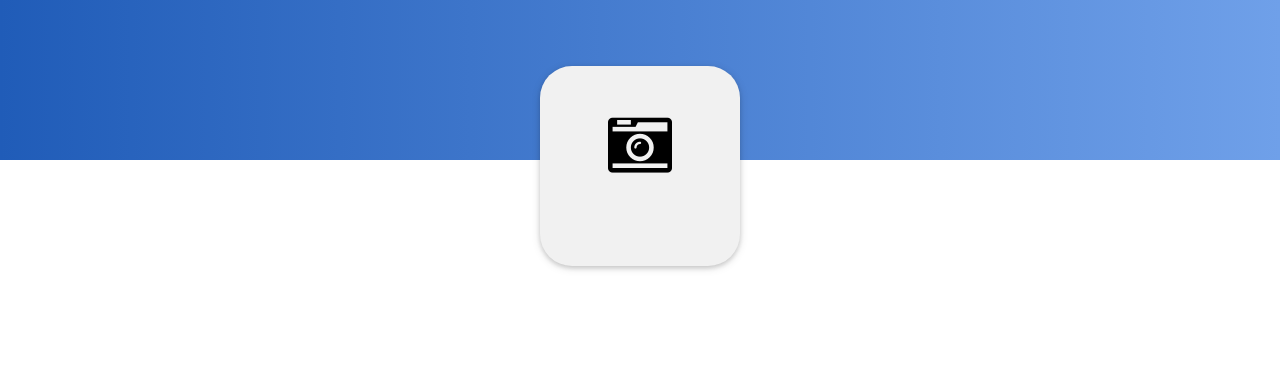
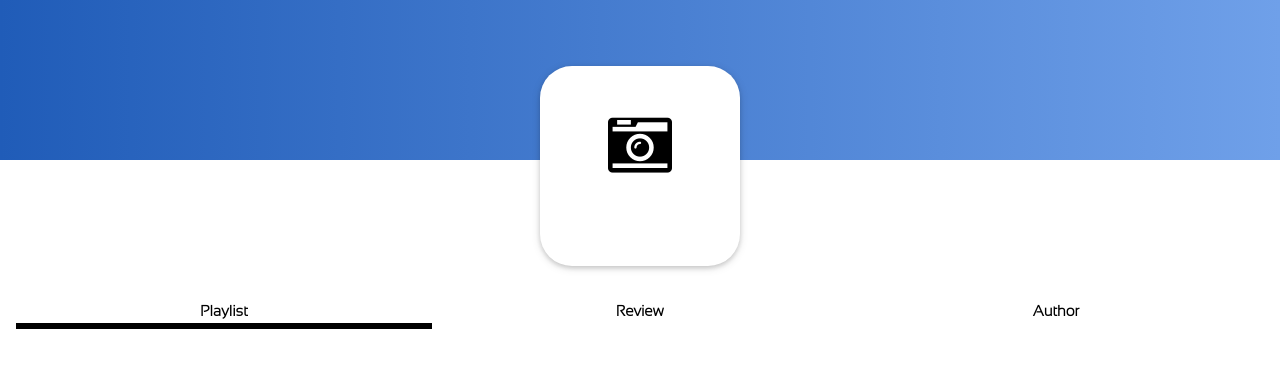
Before and after one commit to bim-g/web-template, a plain HTML site: page pages/ilearning/detailcour.html in a window 1280 px wide. Drawn offline with Linux system fonts and the light colour scheme.

Commit message:
design du menu

```diff
--- a/pages/ilearning/detailcour.html
+++ b/pages/ilearning/detailcour.html
@@ -11,8 +11,19 @@
 <body class="w3-white">
     <div class="topdetailTopbanier"></div>
     <div class="topdetailBottombanier w3-padding-16 ">
-        <div class="detailItem w3-light-gray w3-round-xxlarge ">
+        <div class="detailItem w3-white w3-round-xxlarge ">
             <span class="itemicon w3-jumbo"><i class="fa fa-camera-retro"></i></span>
+        </div>
+        <div class="w3-row w3-center menulist w3-padding">
+            <div class="w3-col l4 m4 s4">
+                <div class=" w3-panel w3-bottombar w3-border-black">Playlist</div>
+            </div>
+            <div class="w3-col l4 m4 s4">
+                <div class=" w3-panel ">Review</div>
+            </div>
+            <div class="w3-col l4 m4 s4">
+                <div class=" w3-panel ">Author</div>
+            </div>
         </div>
     </div>
 </body>
--- a/style/index.css
+++ b/style/index.css
@@ -230,3 +230,7 @@ body {
     height: 200px;
     box-shadow: 0 2px 5px 0 rgba(0, 0, 0, 0.16),0 2px 10px 0 rgba(0, 0, 0, 0.12);
 }
+.menulist{
+    position: relative;
+    top:110px;
+}
```
